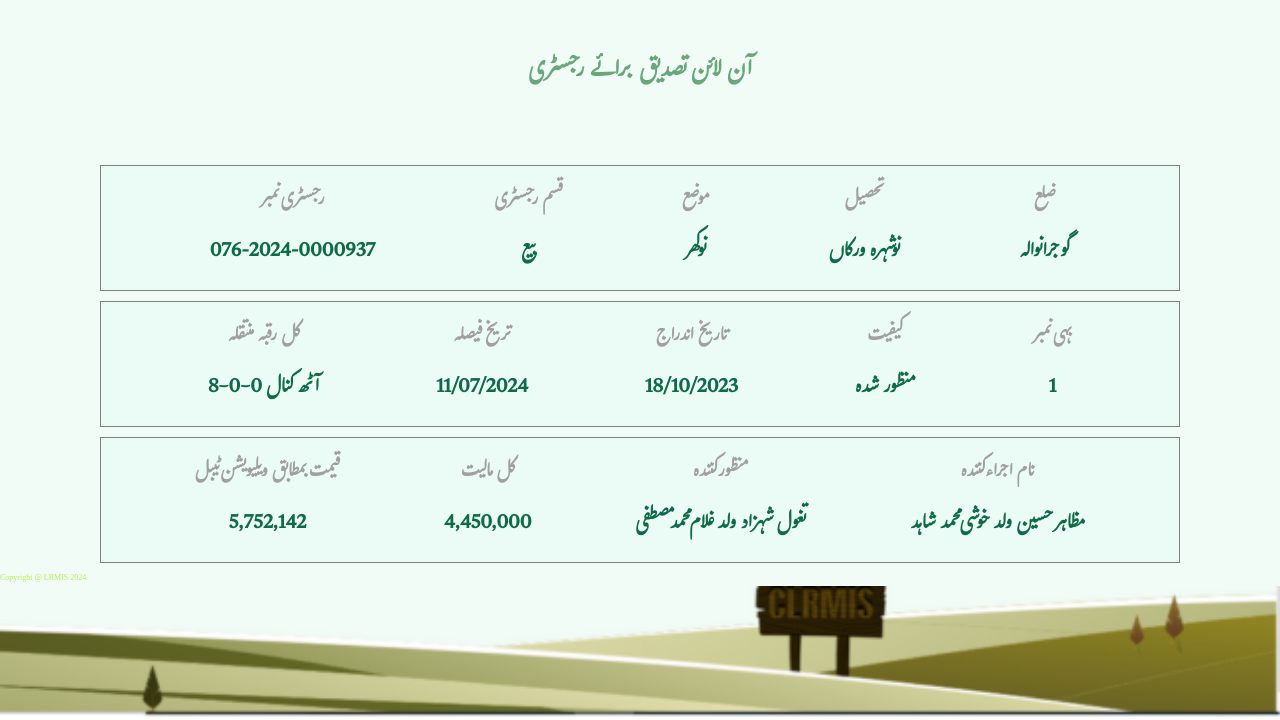
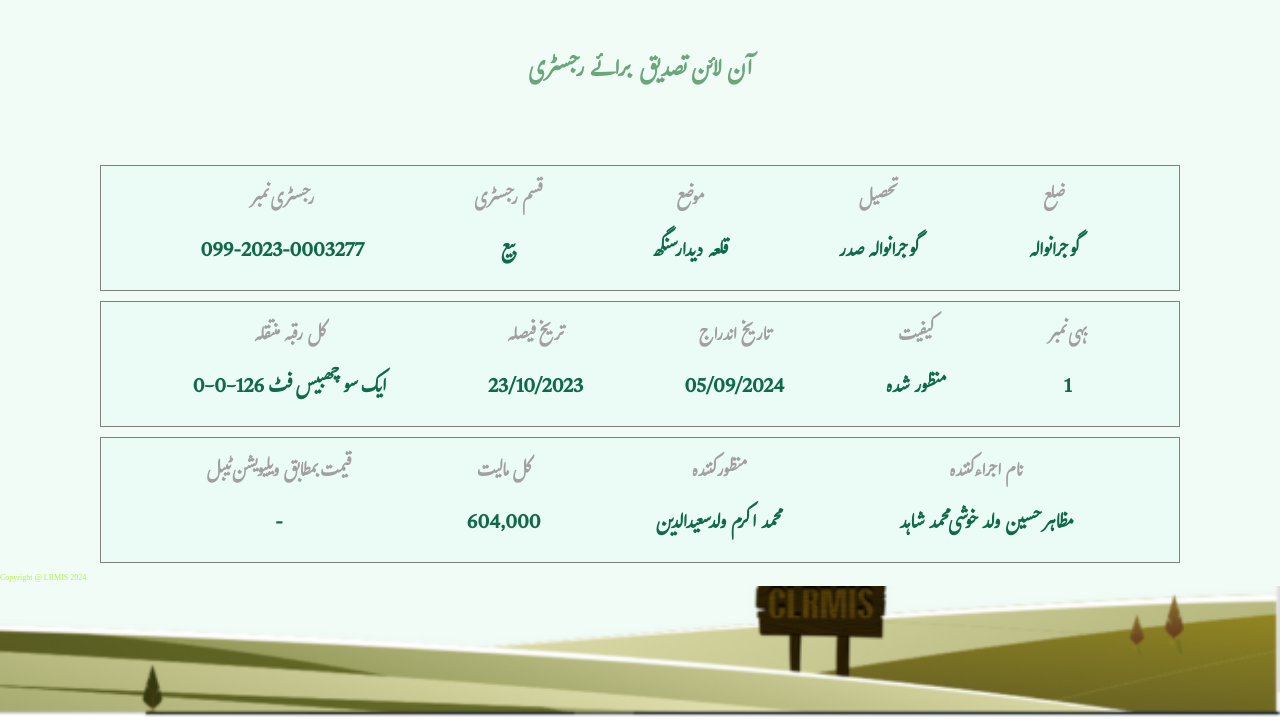
Before and after one commit to punjabzameen/https-onlinefard.punjab-zameen.gov.pk-RegistryVerification-data-HZVAQeF2tYkBM-k3QiYbZCRGePYZHB-1B8, a plain HTML site: page index.html in a window 1280 px wide. Shown: the part 80-800 px from the top of the page. Drawn offline with Linux system fonts and the light colour scheme.

Commit message:
Update index.html

```diff
--- a/index.html
+++ b/index.html
@@ -32,7 +32,7 @@
             <div class="item text1">
                 <h3>رجسٹری نمبر
                 </h3>
-                <p>076-2024-0000937
+                <p>099-2023-0003277
                 </p>
             </div>
             <div class="item text2"><h3>قسم رجسٹری
@@ -42,13 +42,13 @@
             <div class="item text3">
                 <h3>موضع
                 </h3>
-                <p>نوکھر
+                <p>قلعہ دیدار سنگھ
                 </p>
             </div>
             <div class="item text4">
                 <h3>تحصیل
                 </h3>
-                <p>نوشہرہ ورکاں
+                <p>گوجرانوالہ صدر
                 </p>
             </div>
             <div class="item text5">
@@ -63,18 +63,18 @@
             <div class="item text1">
                 <h3>کل رقبہ منتقلہ
                 </h3>
-                <p>8-0-0 آٹھ کنال
+                <p>0-0-126 ایک سو چھبیس فٹ
                 </p>
             </div>
             <div class="item text2"><h3>تریخ فیصلہ
 
             </h3>
-            <p>11/07/2024
+            <p>23/10/2023
             </p></div>
             <div class="item text3">
                 <h3>تاریخ اندراج
                 </h3>
-                <p>18/10/2023
+                <p>05/09/2024
                 </p>
             </div>
             <div class="item text4">
@@ -95,17 +95,17 @@
             <div class="item text1">
                 <h3>قیمت بمطابق ویلیویشن ٹیبل
                 </h3>
-                <p>5,752,142
+                <p>-
                 </p>
             </div>
             <div class="item text2"><h3>کل مالیت
             </h3>
-            <p>4,450,000
+            <p>604,000
             </p></div>
             <div class="item text3">
                 <h3>منظور کنندہ
                 </h3>
-                <p>تغول شہزاد ولد غلام محمد مصطفی
+                <p>محمد اکرم ولد سعیدالدین
                 </p>
             </div>
             <div class="item text4">
```
